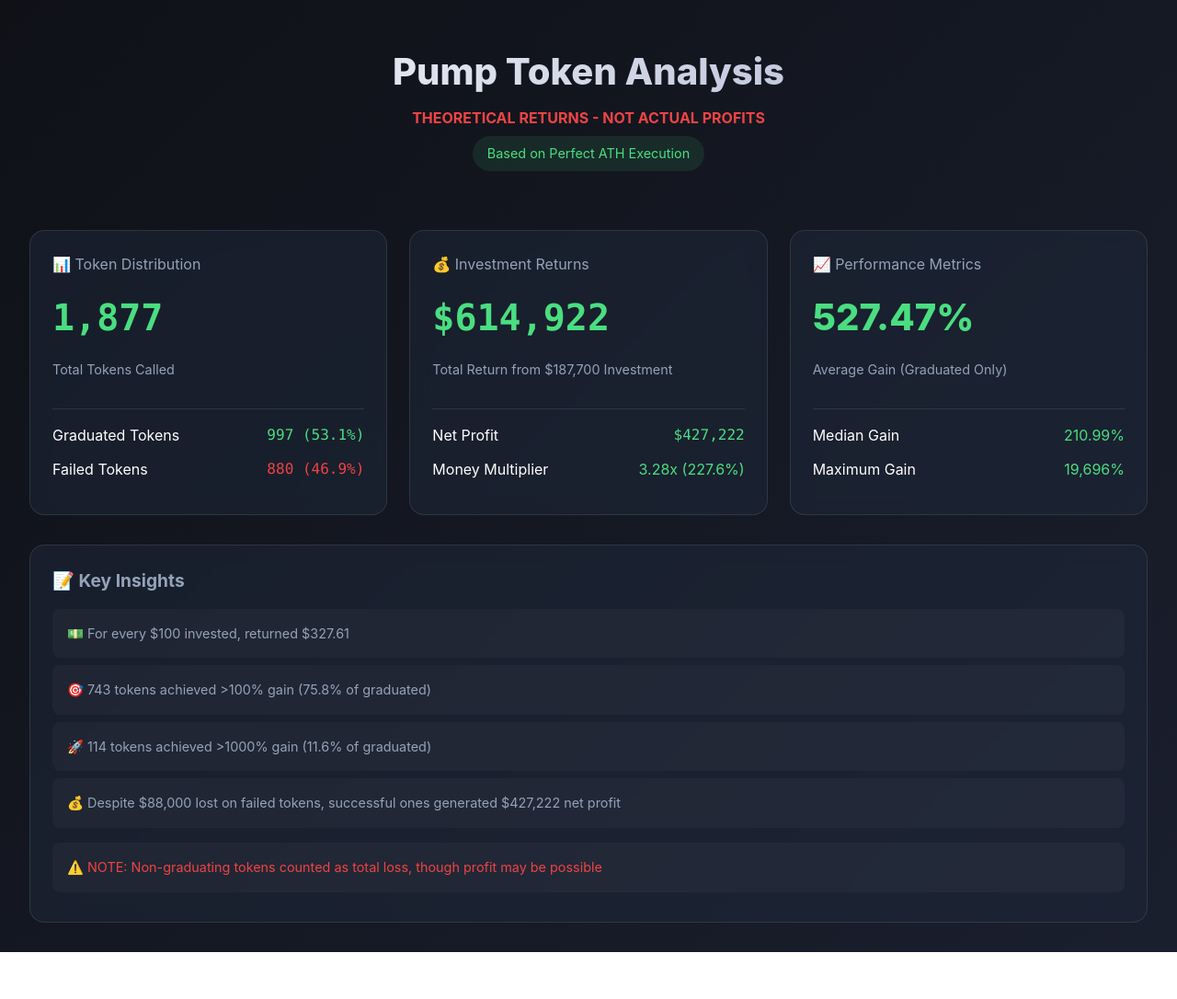
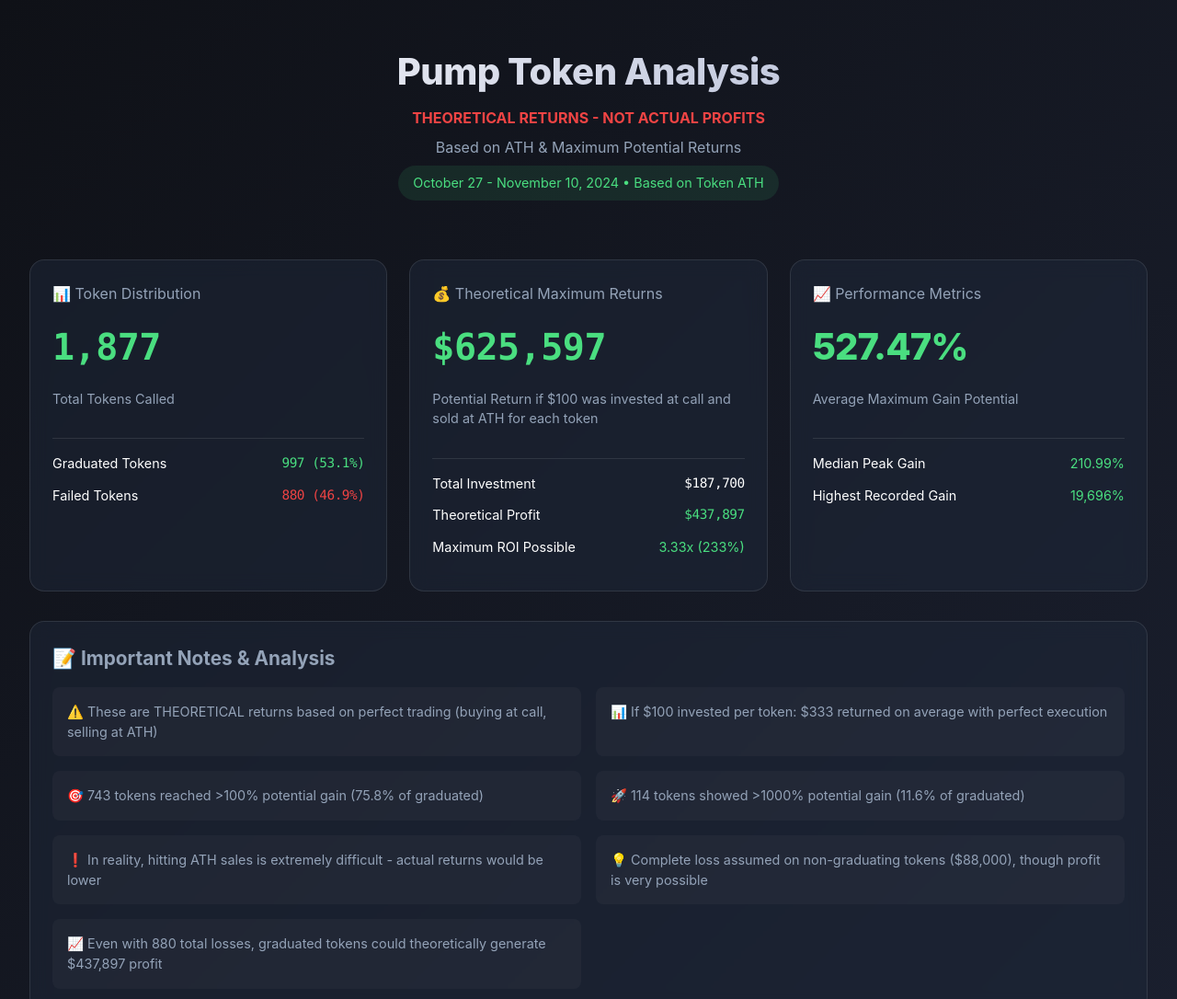
Before and after one commit to transacts/algo-stats, a plain HTML site: page index.html in a window 1280 px wide. Shown: the top 1086 px of the page at 92% size. Before the commit the page ends 1035 px from the top, so only its background shows below. Drawn offline with Linux system fonts and the light colour scheme.

Commit message:
Update index.html

```diff
--- a/index.html
+++ b/index.html
@@ -46,13 +46,13 @@
             background: linear-gradient(135deg, #fff 0%, #a8b1cf 100%);
             -webkit-background-clip: text;
             -webkit-text-fill-color: transparent;
+            letter-spacing: -0.5px;
         }
 
         .subtitle {
-            color: var(--danger);
+            color: var(--text-secondary);
             font-size: clamp(0.9rem, 2vw, 1rem);
             margin-bottom: 0.5rem;
-            font-weight: bold;
         }
 
         .timeframe {
@@ -80,8 +80,8 @@
             display: flex;
             flex-direction: column;
             gap: 1rem;
+            transition: transform 0.2s ease;
             backdrop-filter: blur(10px);
-            transition: transform 0.2s ease;
         }
 
         .stat-card:hover {
@@ -90,21 +90,22 @@
 
         .card-header {
             color: var(--text-secondary);
-            font-size: 1rem;
+            font-size: clamp(0.9rem, 2vw, 1rem);
             display: flex;
             align-items: center;
             gap: 0.5rem;
         }
 
         .main-value {
-            font-size: 2.5rem;
+            font-size: clamp(2rem, 5vw, 2.5rem);
             font-weight: 800;
             color: var(--success);
+            letter-spacing: -1px;
         }
 
         .sub-value {
             color: var(--text-secondary);
-            font-size: 0.9rem;
+            font-size: clamp(0.8rem, 1.5vw, 0.9rem);
         }
 
         .value-group {
@@ -118,6 +119,7 @@
             justify-content: space-between;
             align-items: center;
             margin-bottom: 0.8rem;
+            font-size: clamp(0.85rem, 1.5vw, 0.9rem);
         }
 
         .positive { color: var(--success); }
@@ -135,41 +137,103 @@
         .insights h2 {
             color: var(--text-secondary);
             margin-bottom: 1rem;
-            font-size: 1.2rem;
+            font-size: clamp(1.1rem, 2.5vw, 1.3rem);
+            display: flex;
+            align-items: center;
+            gap: 0.5rem;
         }
 
         .insights ul {
             list-style: none;
             color: var(--text-secondary);
+            display: grid;
+            grid-template-columns: repeat(auto-fit, minmax(min(100%, 400px), 1fr));
+            gap: 1rem;
         }
 
         .insights li {
             padding: 1rem;
             background: rgba(255, 255, 255, 0.03);
             border-radius: 0.5rem;
-            margin-bottom: 0.5rem;
-            font-size: 0.9rem;
+            font-size: clamp(0.85rem, 1.5vw, 0.9rem);
+            transition: transform 0.2s ease;
         }
 
-        .warning {
-            background: rgba(239, 68, 68, 0.1);
-            padding: 1rem;
-            border-radius: 0.5rem;
-            margin-top: 1rem;
-            color: var(--danger);
+        .insights li:hover {
+            transform: translateX(5px);
+            background: rgba(255, 255, 255, 0.05);
         }
 
         .monospace {
             font-family: 'SF Mono', SFMono-Regular, Consolas, monospace;
+            letter-spacing: -0.5px;
         }
+
+        @media (max-width: 768px) {
+            .container {
+                padding: 0.5rem;
+            }
+
+            .stat-card {
+                padding: 1.2rem;
+            }
+
+            .insights {
+                padding: 1.2rem;
+            }
+
+            .insights ul {
+                grid-template-columns: 1fr;
+            }
+        }
+
+        @media (max-width: 480px) {
+            body {
+                padding: 0.5rem;
+            }
+
+            .title {
+                padding: 0 1rem;
+            }
+
+            .metric {
+                flex-direction: column;
+                align-items: flex-start;
+                gap: 0.3rem;
+            }
+        }
+
+        /* Animations */
+        @keyframes fadeUp {
+            from {
+                opacity: 0;
+                transform: translateY(20px);
+            }
+            to {
+                opacity: 1;
+                transform: translateY(0);
+            }
+        }
+
+        .stat-card, .insights {
+            animation: fadeUp 0.5s ease forwards;
+            opacity: 0;
+        }
+
+        .stat-card:nth-child(1) { animation-delay: 0.1s; }
+        .stat-card:nth-child(2) { animation-delay: 0.2s; }
+        .stat-card:nth-child(3) { animation-delay: 0.3s; }
+        .insights { animation-delay: 0.4s; }
     </style>
 </head>
+
 <body>
     <div class="container">
         <div class="header">
             <h1 class="title">Pump Token Analysis</h1>
-            <p class="subtitle">THEORETICAL RETURNS - NOT ACTUAL PROFITS</p>
-            <p class="timeframe">Based on Perfect ATH Execution</p>
+            <p class="subtitle" style="color: var(--danger); font-weight: bold; font-size: 1rem;">THEORETICAL RETURNS - NOT ACTUAL PROFITS</p>
+            <p class="subtitle">Based on ATH & Maximum Potential Returns</p>
+            <p class="timeframe">October 27 - November 10, 2024 • Based on Token ATH</p>
         </div>
 
         <div class="stats-grid">
@@ -190,17 +254,21 @@
             </div>
 
             <div class="stat-card">
-                <div class="card-header">💰 Investment Returns</div>
-                <div class="main-value monospace">$614,922</div>
-                <div class="sub-value">Total Return from $187,700 Investment</div>
+                <div class="card-header">💰 Theoretical Maximum Returns</div>
+                <div class="main-value monospace">$625,597</div>
+                <div class="sub-value">Potential Return if $100 was invested at call and sold at ATH for each token</div>
                 <div class="value-group">
                     <div class="metric">
-                        <span>Net Profit</span>
-                        <span class="positive monospace">$427,222</span>
+                        <span>Total Investment</span>
+                        <span class="monospace">$187,700</span>
                     </div>
                     <div class="metric">
-                        <span>Money Multiplier</span>
-                        <span class="positive">3.28x (227.6%)</span>
+                        <span>Theoretical Profit</span>
+                        <span class="positive monospace">$437,897</span>
+                    </div>
+                    <div class="metric">
+                        <span>Maximum ROI Possible</span>
+                        <span class="positive">3.33x (233%)</span>
                     </div>
                 </div>
             </div>
@@ -208,14 +276,14 @@
             <div class="stat-card">
                 <div class="card-header">📈 Performance Metrics</div>
                 <div class="main-value">527.47%</div>
-                <div class="sub-value">Average Gain (Graduated Only)</div>
+                <div class="sub-value">Average Maximum Gain Potential</div>
                 <div class="value-group">
                     <div class="metric">
-                        <span>Median Gain</span>
+                        <span>Median Peak Gain</span>
                         <span class="positive">210.99%</span>
                     </div>
                     <div class="metric">
-                        <span>Maximum Gain</span>
+                        <span>Highest Recorded Gain</span>
                         <span class="positive">19,696%</span>
                     </div>
                 </div>
@@ -223,13 +291,15 @@
         </div>
 
         <div class="insights">
-            <h2>📝 Key Insights</h2>
+            <h2>📝 Important Notes & Analysis</h2>
             <ul>
-                <li>💵 For every $100 invested, returned $327.61</li>
-                <li>🎯 743 tokens achieved >100% gain (75.8% of graduated)</li>
-                <li>🚀 114 tokens achieved >1000% gain (11.6% of graduated)</li>
-                <li>💰 Despite $88,000 lost on failed tokens, successful ones generated $427,222 net profit</li>
-                <li class="warning">⚠️ NOTE: Non-graduating tokens counted as total loss, though profit may be possible</li>
+                <li>⚠️ These are THEORETICAL returns based on perfect trading (buying at call, selling at ATH)</li>
+                <li>📊 If $100 invested per token: $333 returned on average with perfect execution</li>
+                <li>🎯 743 tokens reached >100% potential gain (75.8% of graduated)</li>
+                <li>🚀 114 tokens showed >1000% potential gain (11.6% of graduated)</li>
+                <li>❗ In reality, hitting ATH sales is extremely difficult - actual returns would be lower</li>
+                <li>💡 Complete loss assumed on non-graduating tokens ($88,000), though profit is very possible</li>
+                <li>📈 Even with 880 total losses, graduated tokens could theoretically generate $437,897 profit</li>
             </ul>
         </div>
     </div>
```
